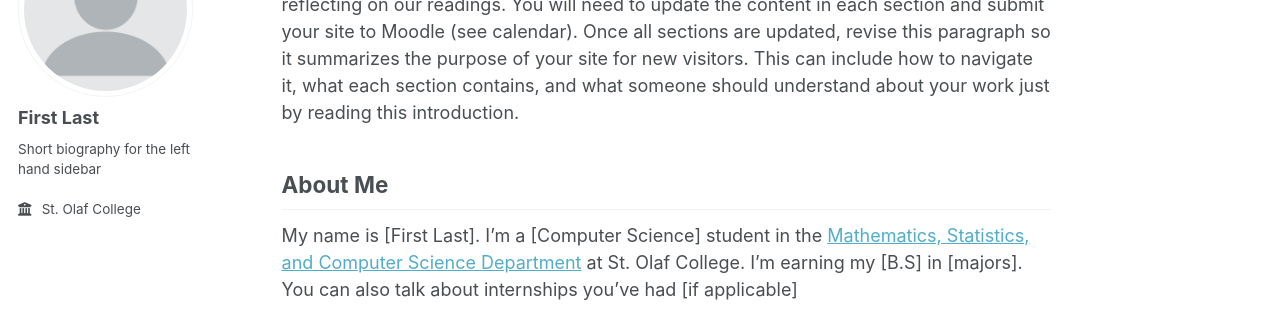
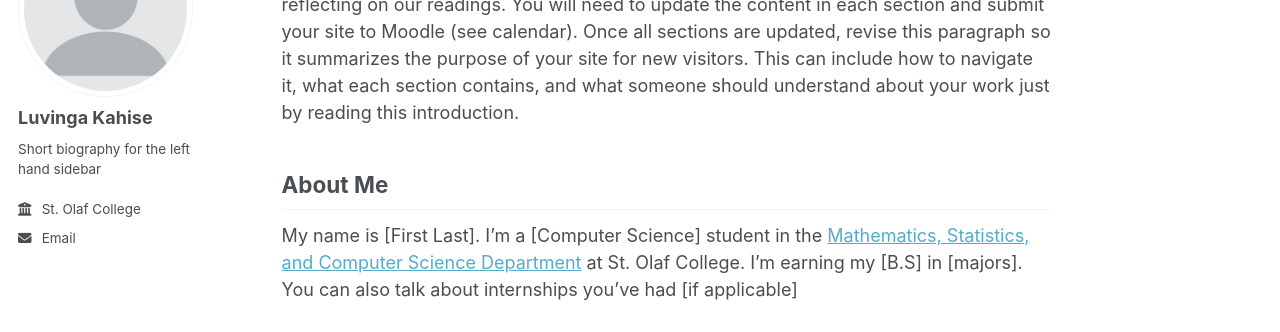
Before and after one commit to kahise1/ethics_fall2025, a Jekyll site: the page built from _pages/about.md, in a window 1280 px wide. Shown: the part 177-509 px from the top of the page. Built offline with Jekyll 4.4.1, drawn with Linux system fonts in a browser that asks for light colours; a script that is not in the unit is left out.

Commit message:
#updated

```diff
--- a/_config.yml
+++ b/_config.yml
@@ -13,9 +13,9 @@ title                    : "Computing Ethics"
 title_separator          : "-"
 name                     : &name
 description              : &description
-url                      : https://chefs-kiss.github.io/ethics_fall2025 #  Use "https://[your GitHub username].github.io/[Your Repo Name]"
+url                      : https://kahise1.github.io/ethics_fall2025 #  Use "https://[your GitHub username].github.io/[Your Repo Name]"
 baseurl                  : "" # the subpath of your site, e.g. "/blog"
-repository               : "https://github.com/chefs-kiss/ethics_fall2025"
+repository               : "https://kahise1.github.io/ethics_fall2025"
 
 # Site Author - The following control what appear as part of the author content on the side bar.
 #               If a field is blank the icon and link will not appear, otherwise it will be shown.
@@ -23,12 +23,12 @@ repository               : "https://github.com/chefs-kiss/ethics_fall2025"
 author:
   # Biographic information
   avatar           : "profile.png"
-  name             : "First Last" #update
-  pronouns         : # example: "she/her"
+  name             : "Luvinga Kahise" #update
+  pronouns         : # example: "Hi/Him"
   bio              : "Short biography for the left hand sidebar"
   employer         : "St. Olaf College"
   uri              : # URL
-  email            : #"[username]@stolaf.edu" #update
+  email            : "kahise1@stolaf.edu" #"[username]@stolaf.edu" #update
 
   # links
   academia         : # URL
```
